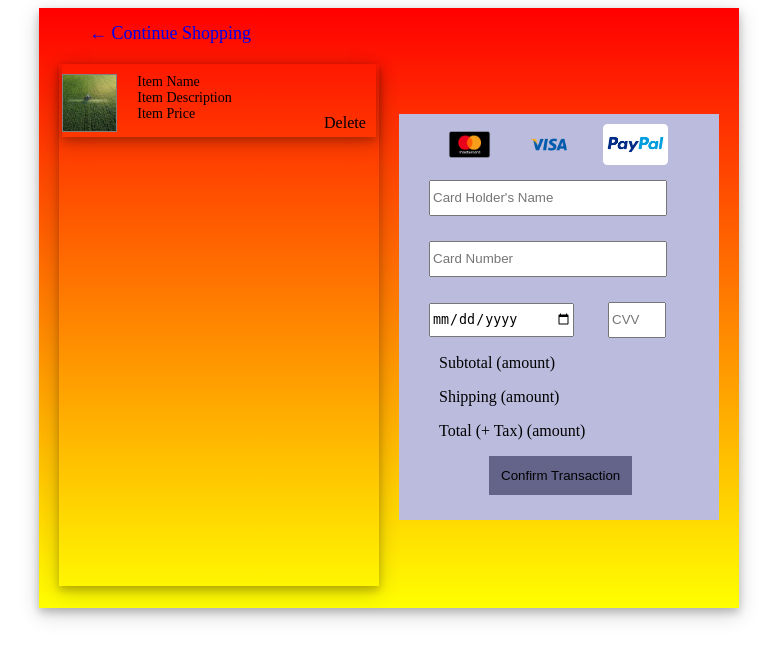
After one commit to reign001/portfolio_project-main, a Flask app: page /cart in a window 1280 px wide. The commit adds this page. Shown: the top 660 px of the page, without its empty margins (251-1028 px from the left). Run offline with Flask 3, Linux system fonts and the light colour scheme.

Commit message:
cart design and route successful

```diff
--- a/app.py
+++ b/app.py
@@ -112,8 +112,21 @@ def load_user(user_id):
     return db.get_or_404(User, user_id)
 
 
-
-
+@app.route("/delete_form", methods=["DELETE"])
+def delete_form():
+    form = SignUp_Form()
+    if request.method == "DELETE":
+        with app.app_context():
+                request.form.get("First"),
+                request.form.get("Last"),
+                request.form.get("Phone"),
+                request.form.get("Email"),
+                request.form.get("Street"),
+                request.form.get("City"),
+                request.form.get("State"),
+                request.form.get("Country"),
+                request.form.get("Password")
+        return redirect(url_for('login', form=form))
 
 @app.route("/")
 def home():
@@ -138,6 +151,7 @@ def sign_up():
             try:
                 db.session.add(new_user)
                 db.session.commit()
+                delete_form(SignUp_Form)
             except:
                 print("unsuccessful")
         return redirect(url_for('sign_up'))
@@ -195,6 +209,9 @@ def paint():
 def gallery():
     return render_template("gallery.html")
 
+@app.route('/cart', methods=["POST", "GET"])
+def cart():
+    return render_template("cart.html" )
 
 
 
--- a/static/css/styles.css
+++ b/static/css/styles.css
@@ -2,6 +2,10 @@ body{
     background-color: purple;
     height: 550px;
 
+}
+#item{
+    width: 50px;
+    height: 20px;
 }
 
 header{
--- /dev/null
+++ b/templates/cart.html
@@ -0,0 +1,179 @@
+<!DOCTYPE html>
+<html lang="en">
+<head>
+    <meta charset="UTF-8">
+    <meta name="viewport" content="width=device-width, initial-scale=1.0">
+    <title>Cart</title>
+    <style>
+        .central{
+            box-shadow: 0 4px 8px 0 rgba(0, 0, 0, 0.2), 0 6px 20px 0 rgba(0, 0, 0, 0.19);
+            width: 700px;
+            height: 600px;
+            margin: auto;
+            background-image: linear-gradient(red, yellow);
+
+         }
+         .sub_central{
+            display: flex;
+            gap: 20px;
+            width: 680px;
+            height: 580px;
+            margin-bottom: 0;
+
+         }
+         .write_up{
+            width: 50%;
+            height: 90%;
+            margin-top: 20px;
+            margin-left: 20px;
+            box-shadow: 0 4px 8px 0 rgba(0, 0, 0, 0.2), 0 6px 20px 0 rgba(0, 0, 0, 0.19);
+         }
+         .card{
+            width: 50%;
+            height: 70%;
+            margin-top: 70px;
+
+         }
+         a{
+            display: inline-block;
+            margin-top: 15px;
+            padding-top: 0;
+            padding-left: 50px;
+            text-decoration: none;
+            font-size: 18px;
+         }
+
+         .card{
+            background-color: rgb(187, 187, 221);
+         }
+         .card_form{
+            width: 100%;
+            height: 100%;
+            padding-bottom: 20px;
+
+         }
+         .card_type{
+            width: 90%;
+            height: 10%;
+            margin: auto;
+            vertical-align: bottom;
+         }
+        img{
+            height: 100%;
+            margin-left: 30px;
+            margin-top: 10px;
+         }
+         input{
+            margin-top: 25px;
+            height: 30px;
+            margin-left: 30px;
+         }
+         #name, #number{
+            width: 230px;
+         }
+         #expire{
+            width: 140px;
+         }
+         #cv{
+            width: 50px;
+         }
+
+         button{
+            padding: 12px;
+            background-color: rgb(100, 100, 139);
+            margin-left: 90px;
+            cursor: pointer;
+            border: none;
+         }
+         .main_card_form p{
+            padding-left: 40px;
+         }
+         button:hover{
+            background-color: rgb(59, 59, 78);
+         }
+         .item{
+            width: 98%;
+            height: 12%;
+            box-shadow: 0 4px 8px 0 rgba(0, 0, 0, 0.2), 0 6px 20px 0 rgba(0, 0, 0, 0.19);
+            margin: auto;
+            display: flex;
+            padding-top: 10px;
+         }
+         .item_image{
+            width: 20%;
+            height: 90%;
+            border: 1px solid gray;
+
+         }
+         #item_picture{
+            width: 100%;
+            height: 100%;
+            object-fit: cover;
+            margin: 0;
+            padding: 0;
+
+         }
+         .item_detail{
+            width: 78%;
+            height: 90%;
+
+         }
+         .item_detail p{
+            padding: 0;
+            margin: 0;
+            padding-left: 20px;
+            font-size: 14px;
+
+         }
+         span{
+            padding-top: 40px;
+            margin-right: 10px;
+            cursor: pointer;
+         }
+
+    </style>
+</head>
+
+<body>
+    <div class="central">
+        <a href="#">&#x2190; Continue Shopping</a>
+        <div class="sub_central">
+            <div class="write_up">
+                <div class="item">
+                    <div class="item_image">
+                        <img id="item_picture" src="static/images/agric.jpg" alt="">
+                    </div>
+                    <div class="item_detail">
+                        <p>Item Name</p>
+                        <p>Item Description</p>
+                        <p>Item Price</p>
+                    </div>
+                    <span>Delete</span>
+                </div>
+            </div>
+            <div class="card">
+                <div class="card_form">
+                    <div class="card_type">
+
+                        <img src="/static/images/mastercard.webp" alt="master card">
+                        <img src="/static/images/visa-512.webp" alt="visa card">
+                        <img src="/static/images/paypal-icon.png" alt="pay pal">
+                    </div>
+                    <div class="main_card_form">
+                        <form action="">
+                            <input id="name" type="text" placeholder="Card Holder's Name">
+                            <input id="number" type="number" placeholder="Card Number">
+                            <input id="expire" type="date" placeholder="Expiration">
+                            <input id="cv" type="number" placeholder="CVV">
+                            <p>Subtotal (amount)</p>
+                            <p>Shipping (amount)</p>
+                            <p>Total (+ Tax) (amount) </p>
+                            <button type="submit">Confirm Transaction</button>
+                        </form>
+                    </div>
+                </div>
+            </div>
+        </div>
+    </div>
+</body>
+</html>
--- a/templates/header.html
+++ b/templates/header.html
@@ -7,7 +7,9 @@
     <title>Document</title>
     <link rel="stylesheet" href="{{url_for('static', filename='css/med.css')}}">
     <link rel="stylesheet" href="{{url_for('static', filename='css/styles.css')}}">
+    <style>
 
+    </style>
 </head>
 <body>
     <header>
@@ -15,7 +17,7 @@
             <div><b><i>WELCOME TO OUR GALLARY</i></b></div>
         </div>
         <div class="button_div" id="cart_item">
-           {{ items }}
+           <a id="item" href="{{url_for("cart")}}">Cart{{amout}}</a>
         </div>
 
     </header>
```
Also changed, not shown: instance/ARTIFARE.db, static/images/agric.jpg (added), static/images/mastercard.webp (added), static/images/paypal-icon.png (added), static/images/visa-512.webp (added).
